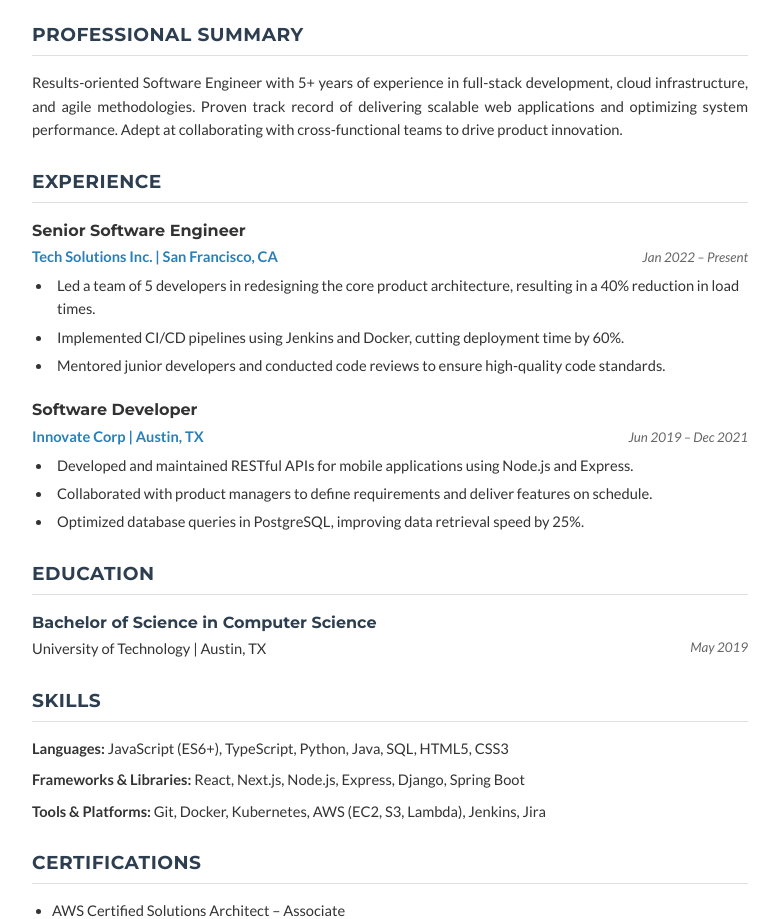
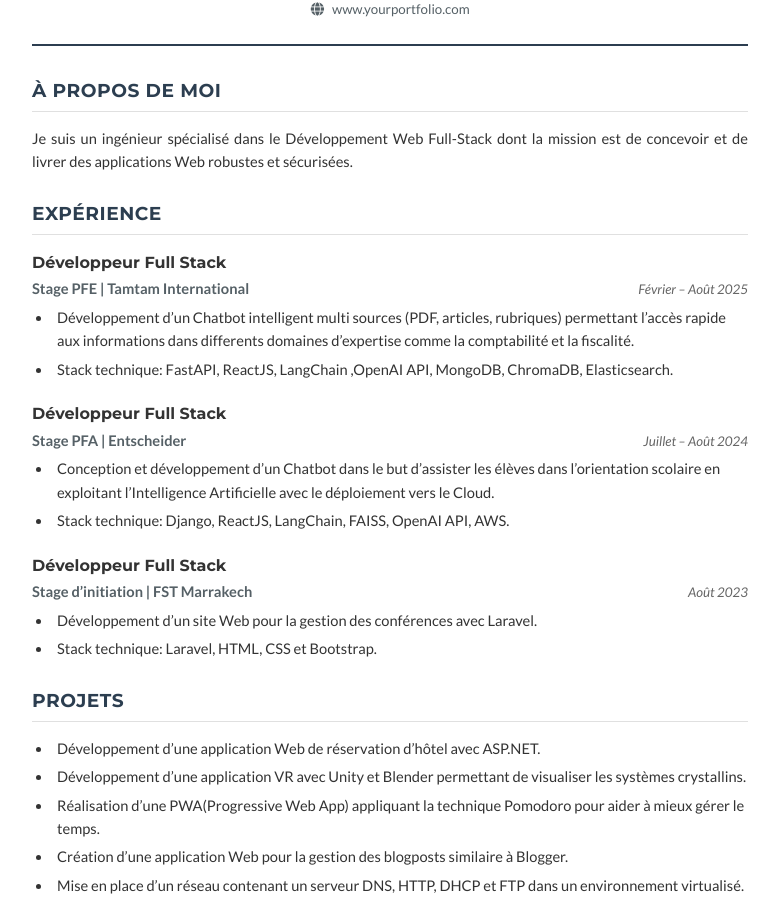
Before and after one commit to chablaouiamine/my-cv, a website: page index.html in a window 1280 px wide. Shown: the part 232-1151 px from the top of the page, without its empty margins (250-1029 px from the left). Drawn offline with Linux system fonts and the light colour scheme.

Commit message:
Made some changes to the UI

```diff
--- a/index.html
+++ b/index.html
@@ -12,95 +12,175 @@
     <link
         href="https://fonts.googleapis.com/css2?family=Lato:ital,wght@0,300;0,400;0,700;1,400&family=Montserrat:wght@500;600;700&display=swap"
         rel="stylesheet">
+    <link rel="stylesheet" href="https://cdnjs.cloudflare.com/ajax/libs/font-awesome/6.5.1/css/all.min.css">
 </head>
 
 <body>
     <div class="container">
         <header class="resume-header">
-            <div class="header-content">
-                <div class="header-text">
-                    <h1 class="name">Alex Morgan</h1>
-                    <div class="contact-info">
-                        <p>San Francisco, CA • (555) 123-4567 • alex.morgan@email.com</p>
-                        <p><a href="#">linkedin.com/in/alexmorgan</a> • <a href="#">github.com/alexmorgan</a></p>
-                    </div>
+            <div class="header-name-row">
+                <h1 class="name">Chablaoui Amine</h1>
+                <div class="header-photo">
+                    <img src="profile.jpg" alt="Alex Morgan Profile Photo">
                 </div>
-                <div class="header-photo">
-                    <img src="profile.png" alt="Alex Morgan Profile Photo">
-                </div>
+            </div>
+            <div class="contact-info">
+                <p><i class="fas fa-phone"></i> +212622667653 • <i class="fas fa-envelope"></i> alex.morgan@email.com •
+                    <i class="fab fa-linkedin"></i> <a href="#">linkedin.com/in/alexmorgan</a> • <i
+                        class="fab fa-github"></i> <a href="#">github.com/alexmorgan</a>
+                </p>
+                <p class="portfolio-line"><i class="fas fa-globe"></i> <a href="#">www.yourportfolio.com</a></p>
             </div>
         </header>
 
         <section class="section">
-            <h2 class="section-title">Professional Summary</h2>
+            <h2 class="section-title">À PROPOS DE MOI</h2>
             <p class="summary-text">
-                Results-oriented Software Engineer with 5+ years of experience in full-stack development, cloud
-                infrastructure, and agile methodologies. Proven track record of delivering scalable web applications and
-                optimizing system performance. Adept at collaborating with cross-functional teams to drive product
-                innovation.
+                Je suis un ingénieur spécialisé dans le Développement Web Full-Stack dont la mission est de concevoir et
+                de livrer des applications Web robustes et sécurisées.
             </p>
         </section>
 
         <section class="section">
-            <h2 class="section-title">Experience</h2>
+            <h2 class="section-title">EXPÉRIENCE</h2>
 
             <div class="job-entry">
                 <div class="job-header">
-                    <h3 class="job-title">Senior Software Engineer</h3>
-                    <span class="job-company">Tech Solutions Inc. | San Francisco, CA</span>
-                    <span class="job-dates">Jan 2022 – Present</span>
+                    <h3 class="job-title">Développeur Full Stack</h3>
+                    <span class="job-company">Stage PFE | Tamtam International</span>
+                    <span class="job-dates">Février – Août 2025</span>
                 </div>
                 <ul class="job-description">
-                    <li>Led a team of 5 developers in redesigning the core product architecture, resulting in a 40%
-                        reduction in load times.</li>
-                    <li>Implemented CI/CD pipelines using Jenkins and Docker, cutting deployment time by 60%.</li>
-                    <li>Mentored junior developers and conducted code reviews to ensure high-quality code standards.
+                    <li>Développement d’un Chatbot intelligent multi sources (PDF, articles, rubriques) permettant
+                        l’accès rapide aux informations dans differents domaines d’expertise comme la comptabilité et la
+                        fiscalité.
+                    </li>
+                    <li>
+                        Stack technique: FastAPI, ReactJS, LangChain ,OpenAI API, MongoDB, ChromaDB, Elasticsearch.
                     </li>
                 </ul>
             </div>
 
             <div class="job-entry">
                 <div class="job-header">
-                    <h3 class="job-title">Software Developer</h3>
-                    <span class="job-company">Innovate Corp | Austin, TX</span>
-                    <span class="job-dates">Jun 2019 – Dec 2021</span>
+                    <h3 class="job-title">Développeur Full Stack</h3>
+                    <span class="job-company">Stage PFA | Entscheider</span>
+                    <span class="job-dates">Juillet – Août 2024 </span>
                 </div>
                 <ul class="job-description">
-                    <li>Developed and maintained RESTful APIs for mobile applications using Node.js and Express.</li>
-                    <li>Collaborated with product managers to define requirements and deliver features on schedule.</li>
-                    <li>Optimized database queries in PostgreSQL, improving data retrieval speed by 25%.</li>
+                    <li>
+                        Conception et développement d’un Chatbot dans le but d’assister les élèves dans l’orientation
+                        scolaire en exploitant l’Intelligence Artificielle avec le déploiement vers le Cloud.
+                    </li>
+                    <li>
+                        Stack technique: Django, ReactJS, LangChain, FAISS, OpenAI API, AWS.
+                    </li>
+                </ul>
+            </div>
+
+            <div class="job-entry">
+                <div class="job-header">
+                    <h3 class="job-title">Développeur Full Stack</h3>
+                    <span class="job-company">Stage d’initiation | FST Marrakech</span>
+                    <span class="job-dates">Août 2023 </span>
+                </div>
+                <ul class="job-description">
+                    <li>
+                        Développement d’un site Web pour la gestion des conférences avec Laravel.
+                    </li>
+                    <li>
+                        Stack technique: Laravel, HTML, CSS et Bootstrap.
+                    </li>
                 </ul>
             </div>
         </section>
 
         <section class="section">
+            <h2 class="section-title">PROJETS</h2>
+
+            <div class="job-entry">
+                <ul class="job-description">
+                    <li>
+                        Développement d’une application Web de réservation d’hôtel avec ASP.NET.
+                    </li>
+                    <li>
+                        Développement d’une application VR avec Unity et Blender permettant de visualiser les systèmes
+                        crystallins.
+                    </li>
+                    <li>
+                        Réalisation d’une PWA(Progressive Web App) appliquant la technique Pomodoro pour aider à mieux
+                        gérer le temps.
+                    </li>
+                    <li>
+                        Création d’une application Web pour la gestion des blogposts similaire à Blogger.
+                    </li>
+                    <li>
+                        Mise en place d’un réseau contenant un serveur DNS, HTTP, DHCP et FTP dans un environnement
+                        virtualisé.
+                    </li>
+                </ul>
+            </div>
+
+            <!-- <div class="job-entry">
+                <div class="job-header">
+                    <h3 class="job-title">Nom du Projet 2</h3>
+                    <span class="job-company">Type de Projet</span>
+                    <span class="job-dates">Date</span>
+                </div>
+                <ul class="job-description">
+                    <li>
+                        Description du projet et des objectifs atteints.
+                    </li>
+                    <li>
+                        Stack technique: Technologies utilisées.
+                    </li>
+                </ul>
+            </div> -->
+        </section>
+
+        <section class="section">
             <h2 class="section-title">Education</h2>
             <div class="education-entry">
-                <h3 class="degree">Bachelor of Science in Computer Science</h3>
+                <h3 class="degree">Ingénierie en Réseaux Informatiques et Systèmes d’Information</h3>
                 <div class="school-info">
-                    <span class="school-name">University of Technology</span>
-                    <span class="school-location"> | Austin, TX</span>
+                    <span class="school-name">Faculté des Sciences et Techniques</span>
+                    <span class="school-location">Marrakech</span>
                 </div>
-                <span class="graduation-date">May 2019</span>
+                <span class="graduation-date">Juin 2025</span>
+            </div>
+
+            <div class="education-entry">
+                <h3 class="degree">Physique et Sciences de l'Ingénieur (PSI)</h3>
+                <div class="school-info">
+                    <span class="school-name">CPGE Okba Ibn Nafea</span>
+                    <span class="school-location">Dakhla</span>
+                </div>
+                <span class="graduation-date">2019</span>
             </div>
         </section>
 
         <section class="section">
-            <h2 class="section-title">Skills</h2>
+            <h2 class="section-title">COMPÉTENCES</h2>
             <div class="skills-list">
-                <p><strong>Languages:</strong> JavaScript (ES6+), TypeScript, Python, Java, SQL, HTML5, CSS3</p>
-                <p><strong>Frameworks & Libraries:</strong> React, Next.js, Node.js, Express, Django, Spring Boot</p>
-                <p><strong>Tools & Platforms:</strong> Git, Docker, Kubernetes, AWS (EC2, S3, Lambda), Jenkins, Jira</p>
+                <p><strong>LANGUAGES:</strong> JavaScript, TypeScript, Python, Java, SQL, HTML5, CSS3</p>
+                <p><strong>FRAMEWORKS & LIBRAIRIES:</strong> React, Next.js, Node.js, Express, Django, Spring Boot,
+                    Laravel, Symfony, Bootstrap, Material UI, Shadcn
+                </p>
+                <p><strong>BASES DE DONNÉES:</strong> Oracle, MongoDB, PostgreSQL, MySQL, ChromaDB, Elasticsearch</p>
+                <p><strong>OUTILS & PLATFORMES:</strong> Git, AWS (EC2, S3, Lambda), Jira, Linux, n8n</p>
+                <p><strong>VIRTUALISATION & CONTAINERIZATION:</strong> Docker, VMware, Virtualbox, Hyper-V</p>
+                <p><strong>MÉTHODES AGILES:</strong> Scrum</p>
+                <p><strong>SOFT SKILLS:</strong> Collaboration, adaptation, problem-solving</p>
             </div>
         </section>
 
-        <section class="section">
+        <!-- <section class="section">
             <h2 class="section-title">Certifications</h2>
             <ul class="certifications-list">
                 <li>AWS Certified Solutions Architect – Associate</li>
                 <li>Certified Scrum Master (CSM)</li>
             </ul>
-        </section>
+        </section> -->
     </div>
 </body>
 
--- a/style.css
+++ b/style.css
@@ -1,7 +1,7 @@
 /* Global Styles */
 :root {
     --primary-color: #2c3e50;
-    --accent-color: #2980b9;
+    --accent-color: #556066;
     --text-color: #333333;
     --secondary-text-color: #666666;
     --border-color: #e0e0e0;
@@ -67,18 +67,14 @@ a:hover {
     padding-bottom: 20px;
 }
 
-.header-content {
+.header-name-row {
     display: flex;
     justify-content: space-between;
     align-items: center;
-}
-
-.header-text {
-    flex: 1;
+    margin-bottom: 15px;
 }
 
 .header-photo {
-    margin-left: 20px;
     flex-shrink: 0;
 }
 
@@ -105,6 +101,18 @@ a:hover {
 
 .contact-info p {
     margin-bottom: 4px;
+}
+
+.contact-info i {
+    margin-right: 5px;
+    color: var(--accent-color);
+    width: 14px;
+    text-align: center;
+}
+
+.portfolio-line {
+    text-align: center;
+    margin-top: 8px;
 }
 
 /* Sections */
@@ -252,17 +260,18 @@ a:hover {
         margin: 0;
     }
 
-    .header-content {
-        flex-direction: column-reverse;
-        /* Put photo on top or bottom? Let's put photo on top usually, or keep text top. Let's try column-reverse to put photo on top? No, usually name first is better for ATS/Reading. Let's keep normal column but center align. */
+    .header-name-row {
         flex-direction: column;
         text-align: center;
     }
 
     .header-photo {
-        margin-left: 0;
         margin-top: 15px;
-        margin-bottom: 15px;
+        margin-bottom: 10px;
+    }
+
+    .contact-info {
+        text-align: center;
     }
 
     .job-header {
```
Also changed, not shown: profile.jpg (added), profile_old.png (renamed from profile.png).
